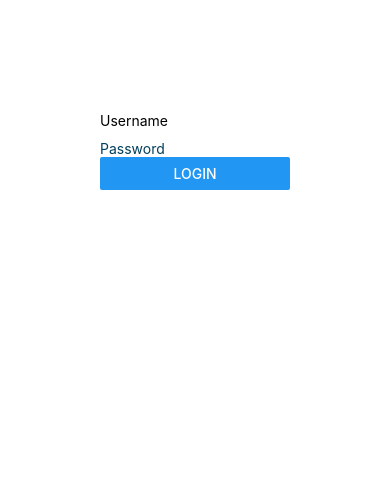
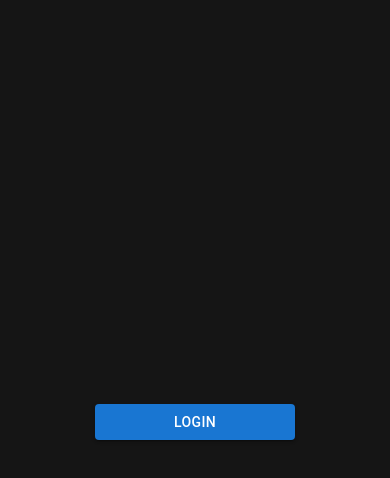
Before and after one commit to kawooky/fe-nc-socialift, a React Native app in the folder fe-socialift/: screen / in a window 390 px wide. Shown: the top 478 px of the page. Built offline with nearby package versions, Linux system fonts and the light colour scheme.

Commit message:
starts login & register page

```diff
--- a/fe-socialift/App.js
+++ b/fe-socialift/App.js
@@ -1,23 +1,18 @@
-import * as React from 'react';
-import {NavigationContainer} from '@react-navigation/native';
-import {LoginPage} from './components/LoginPage'
+import * as React from "react";
+import { NavigationContainer } from "@react-navigation/native";
+import { createNativeStackNavigator } from "@react-navigation/native-stack";
+import { LoginPage } from "./components/LoginPage/LoginPage";
 
 const App = () => {
-  const [user, setUser] = React.useState('')
+  const Stack = createNativeStackNavigator();
+  const [user, setUser] = React.useState("");
   return (
-
     <NavigationContainer>
-      {/* Rest of your app code */}
-      {/* {!user && <LoginPage/>} */}
-      <LoginPage/>
-
-
-
+      <Stack.Navigator screenOptions={{headerShown: false}}>
+        <Stack.Screen name="Login" component={LoginPage} />
+      </Stack.Navigator>
     </NavigationContainer>
   );
 };
 
-
-
-
 export default App;
--- a/fe-socialift/components/LoginPage.jsx
+++ /dev/null
@@ -1,50 +0,0 @@
-import {
-    StyleSheet,
-    Button,
-    View,
-    SafeAreaView,
-    Text,
-    Alert,
-    TextInput
-  } from 'react-native';
-  import React, {useState} from 'react';
-
-
-export const LoginPage = () => {
-    const [username, setUsername] = useState('');
-    const [password, setPassword] = useState('');
-
-
-    const CheckLoginDetails = () => {
-        // checks username and password with backend
-    }
-
-
-    return (
-
-    <View style={{padding: 100}}>
-      <TextInput
-        style={{height: 40}}
-        placeholder="Username"
-        onChangeText={username => setUsername(username)}
-      />
-
-        <TextInput
-          placeholder="Password"
-          placeholderTextColor="#003f5c"
-          secureTextEntry={true}
-          onChangeText={(password) => setPassword(password)}
-        />
-    <Button
-    title="Login"
-    onPress={CheckLoginDetails}
-    />
-
-
-
-
-    </View>
-
-
-
-    )}
--- /dev/null
+++ b/fe-socialift/components/LoginPage/LoginPage.jsx
@@ -0,0 +1,30 @@
+import {
+  StyleSheet,
+  View,
+  SafeAreaView,
+  Text,
+  Alert,
+  TextInput,
+} from "react-native";
+import React, { useState } from "react";
+import { styles } from "./LoginPageStyle.js";
+import { TextField, Button } from "@mui/material";
+
+export const LoginPage = () => {
+  const [showLogin, setShowLogin] = useState(false)
+  const [username, setUsername] = useState("");
+  const [password, setPassword] = useState("");
+
+  const CheckLoginDetails = () => {
+    // checks username and password with backend
+  };
+
+  return (
+    <View style={styles.view}>
+      {showLogin && <TextField style={styles.input} variant="outlined" placeholder="Username" />}
+      {showLogin && <TextField style={styles.input} type="password" placeholder="Password" />}
+      <Button style={styles.loginButton} variant="contained" onClick={() => {setShowLogin(true)}}>Login</Button>
+
+    </View>
+  );
+};
--- /dev/null
+++ b/fe-socialift/components/LoginPage/LoginPageStyle.js
@@ -0,0 +1,26 @@
+import { StyleSheet } from 'react-native';
+
+const styles = StyleSheet.create({
+
+view: {
+    height: "100vh",
+    width: "100vw",
+    backgroundColor: "#151515",
+    display: "flex",
+    justifyContent: "center",
+    alignItems: "center"
+  },
+input: {
+    width: "200px",
+    backgroundColor: "#f5f5f5",
+    borderRadius: "10px",
+    margin: "10px"
+},
+loginButton: {
+    width: "200px",
+    margin: "10px"
+}
+
+});
+
+export { styles }
--- a/fe-socialift/package.json
+++ b/fe-socialift/package.json
@@ -3,6 +3,7 @@
   "version": "1.0.0",
   "main": "node_modules/expo/AppEntry.js",
   "scripts": {
+    "custom": "npx cross-env NODE_OPTIONS=--openssl-legacy-provider expo start --web",
     "start": "expo start",
     "android": "expo start --android",
     "ios": "expo start --ios",
```
Also changed, not shown: fe-socialift/app.json (line endings or trailing spaces).
